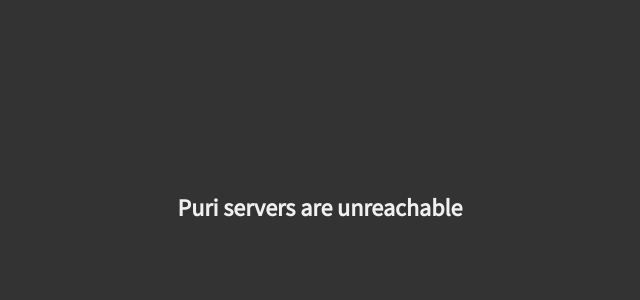
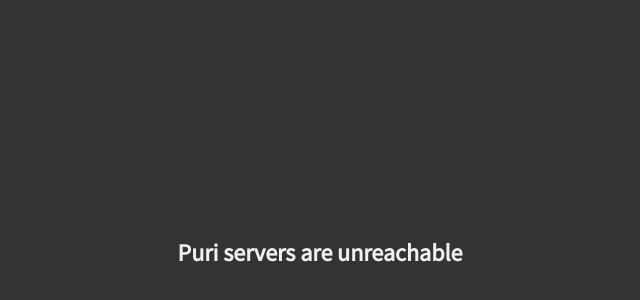
Before and after one commit to Puri-Devs/status-npws, a plain HTML site: page index.html in a window 1280 px wide. Shown: the part 148-448 px from the top of the page, without its empty margins (320-960 px from the left). Drawn offline with Linux system fonts and the light colour scheme.

Commit message:
center fix

```diff
--- a/main.css
+++ b/main.css
@@ -3,10 +3,12 @@
 body {
     background-color: #333333;
     color: #f0f0f0;
+    font-family: 'Source Sans Pro', sans-serif;
+    align-items: center;
     display: flex;
-    align-items: center;
     justify-content: center;
-    padding-top: 40vh;
-    font-family: 'Source Sans Pro', sans-serif;
-    margin: 0 auto;
+    margin: 0;
+    min-height: 100vh;
+    padding: 0;
+    width: 100vw;
 }
```
